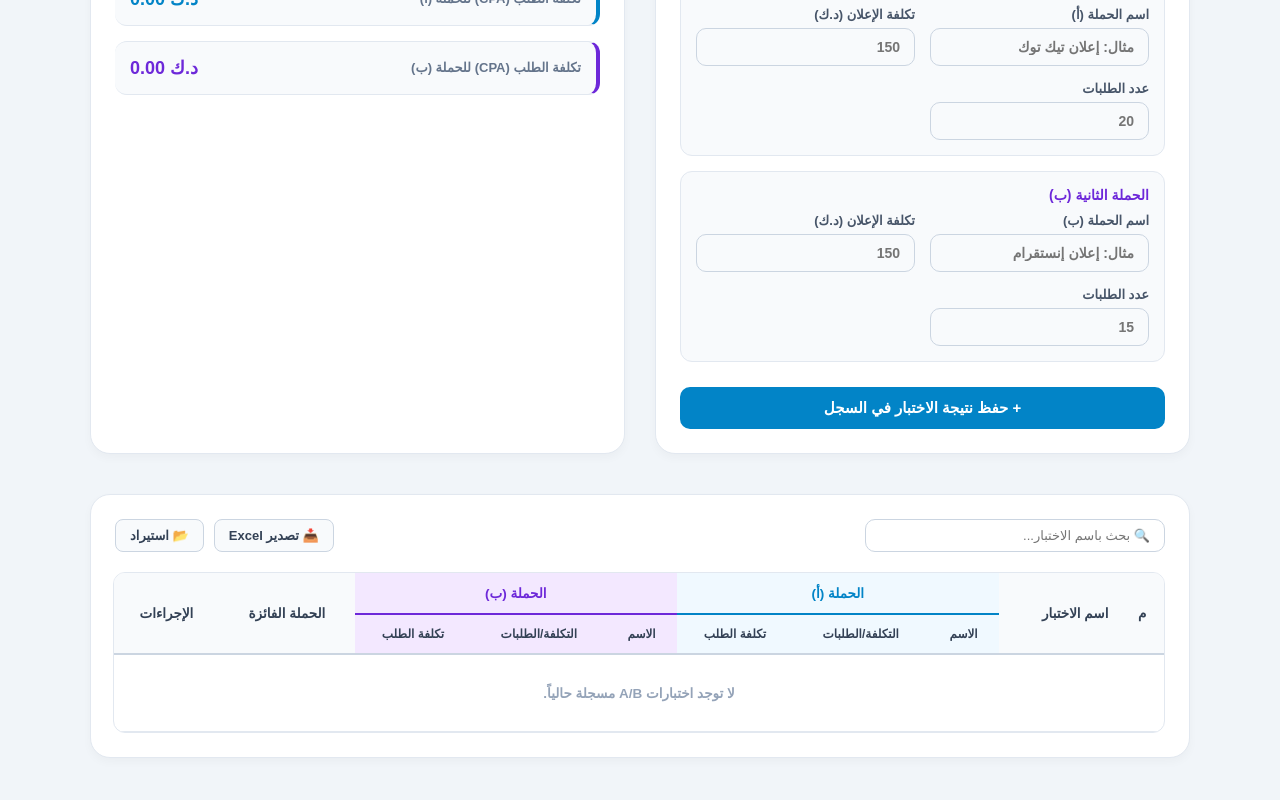
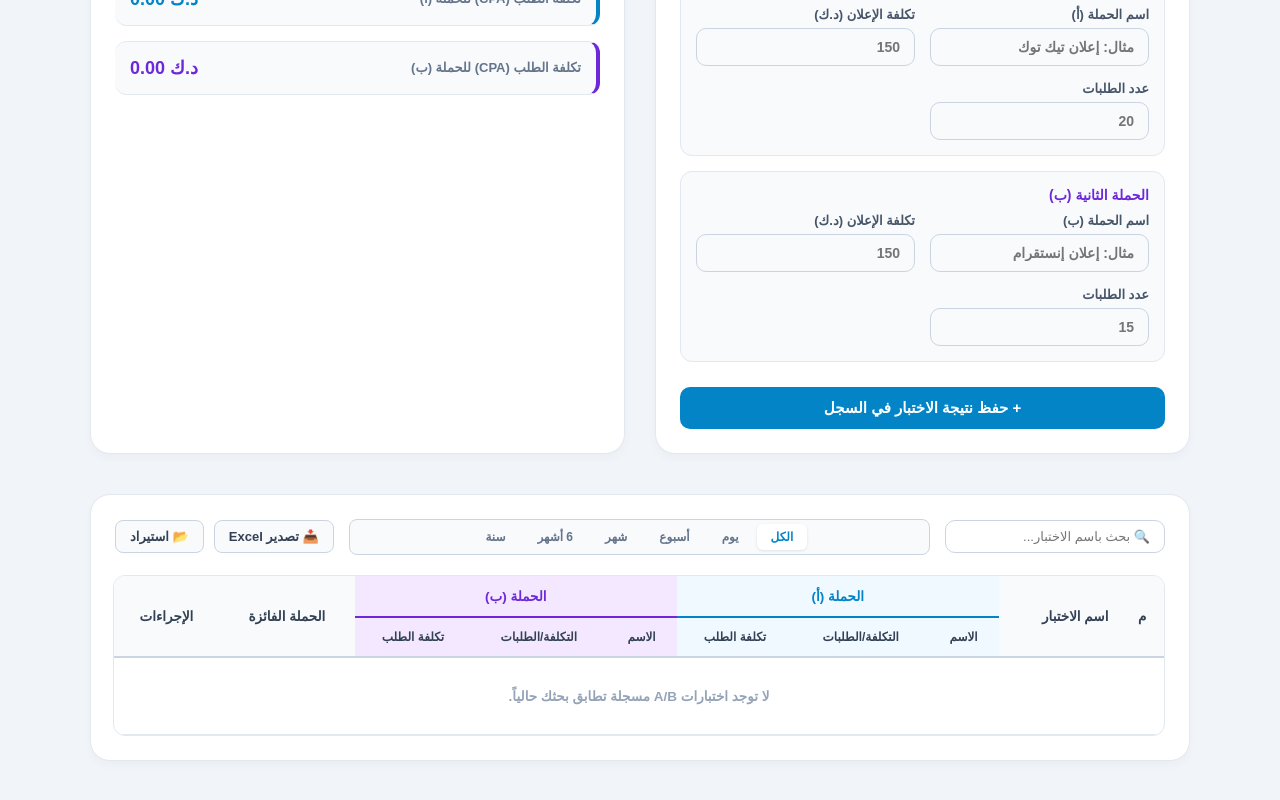
Before and after one commit to engaziasa-lang/engazia-app, a Next.js app: page /hub/kw/ab-test in a window 1280 px wide. Shown: the part 326-1126 px from the top of the page. Built offline with nearby package versions, Linux system fonts and the light colour scheme.

Commit message:
Update page.tsx

```diff
--- a/app/hub/kw/ab-test/page.tsx
+++ b/app/hub/kw/ab-test/page.tsx
@@ -16,6 +16,7 @@ interface ABTestItem {
   campBCpa: number;
   winner: string;
   createdAt?: string;
+  createdAtTimestamp?: number; // للفرز الزمني
 }
 
 export default function ABTestingCalculatorKW() {
@@ -33,6 +34,7 @@ export default function ABTestingCalculatorKW() {
 
   const [items, setItems] = useState<ABTestItem[]>([]);
   const [searchQuery, setSearchQuery] = useState<string>('');
+  const [timeFilter, setTimeFilter] = useState<'all' | 'day' | 'week' | 'month' | '6months' | 'year'>('all');
   const [editingId, setEditingId] = useState<string | null>(null);
 
   const [isClient, setIsClient] = useState(false);
@@ -95,8 +97,16 @@ export default function ABTestingCalculatorKW() {
       searchPH: '🔍 بحث باسم الاختبار...',
       exportBtn: '📥 تصدير Excel',
       importBtn: '📂 استيراد',
+      filter: {
+        all: 'الكل',
+        day: 'يوم',
+        week: 'أسبوع',
+        month: 'شهر',
+        sixMonths: '6 أشهر',
+        year: 'سنة'
+      },
       table: {
-        noRecords: 'لا توجد اختبارات A/B مسجلة حالياً.',
+        noRecords: 'لا توجد اختبارات A/B مسجلة تطابق بحثك حالياً.',
         th1: 'م',
         th2: 'اسم الاختبار',
         campAHeader: 'الحملة (أ)',
@@ -105,7 +115,9 @@ export default function ABTestingCalculatorKW() {
         colSpendOrders: 'التكلفة/الطلبات',
         colCpa: 'تكلفة الطلب',
         winnerCol: 'الحملة الفائزة',
-        actions: 'الإجراءات'
+        actions: 'الإجراءات',
+        totalLabel: 'إجمالي الاختبارات المسجلة',
+        testsCount: 'اختبار'
       },
       alerts: {
         limit: '🔒 عذراً، لقد استهلكت الحد التجريبي (3 سجلات). يرجى ترقية حسابك لفتح السعة الكاملة بلا حدود!',
@@ -151,8 +163,16 @@ export default function ABTestingCalculatorKW() {
       searchPH: '🔍 Search by test name...',
       exportBtn: '📥 Export Excel',
       importBtn: '📂 Import',
+      filter: {
+        all: 'All',
+        day: '1 Day',
+        week: '1 Week',
+        month: '1 Month',
+        sixMonths: '6 Months',
+        year: '1 Year'
+      },
       table: {
-        noRecords: 'No A/B tests currently registered.',
+        noRecords: 'No A/B tests found matching your search.',
         th1: '#',
         th2: 'Test Name',
         campAHeader: 'Campaign (A)',
@@ -161,7 +181,9 @@ export default function ABTestingCalculatorKW() {
         colSpendOrders: 'Spend/Orders',
         colCpa: 'CPA',
         winnerCol: 'Winning Campaign',
-        actions: 'Actions'
+        actions: 'Actions',
+        totalLabel: 'Total Saved Tests',
+        testsCount: 'test(s)'
       },
       alerts: {
         limit: '🔒 Sorry, you reached the trial limit (3 records). Please upgrade to unlock unlimited access!',
@@ -194,10 +216,10 @@ export default function ABTestingCalculatorKW() {
     if (cpaA > 0 && cpaB > 0) {
       if (cpaA < cpaB) {
         winnerText = `${text.winnerA} - ${campAName || (lang === 'ar' ? 'بدون اسم' : 'Unnamed')}`;
-        winnerColor = '#0284c7'; // الأزرق الكويتي للحملة أ
+        winnerColor = '#0284c7';
       } else if (cpaB < cpaA) {
         winnerText = `${text.winnerB} - ${campBName || (lang === 'ar' ? 'بدون اسم' : 'Unnamed')}`;
-        winnerColor = '#6d28d9'; // البنفسجي للحملة ب
+        winnerColor = '#6d28d9';
       } else {
         winnerText = text.tie;
         winnerColor = '#d97706';
@@ -237,6 +259,7 @@ export default function ABTestingCalculatorKW() {
     const timeOptions: Intl.DateTimeFormatOptions = { hour: 'numeric', minute: 'numeric', hour12: true };
     const localeStr = lang === 'ar' ? 'ar-KW' : 'en-KW';
     const formattedDate = `${now.toLocaleDateString(localeStr)} - ${now.toLocaleTimeString(localeStr, timeOptions)}`;
+    const currentTimestamp = Date.now();
 
     const newItemData = {
       testName,
@@ -249,16 +272,16 @@ export default function ABTestingCalculatorKW() {
       campBOrders: ordersB,
       campBCpa: Number(cpaB.toFixed(2)),
       winner: winnerText.replace('🏆 الفائز: ', '').replace('🏆 Winner: ', ''),
-      createdAt: formattedDate
+      createdAtTimestamp: currentTimestamp
     };
 
     if (editingId) {
-      const updated = items.map(item => item.id === editingId ? { ...item, ...newItemData, createdAt: item.createdAt || formattedDate } : item);
+      const updated = items.map(item => item.id === editingId ? { ...item, ...newItemData, createdAt: item.createdAt || formattedDate, createdAtTimestamp: item.createdAtTimestamp || currentTimestamp } : item);
       saveToLocalStorage(updated);
       setEditingId(null);
       alert(text.alerts.updateSuccess);
     } else {
-      const newItem: ABTestItem = { id: Date.now().toString(), ...newItemData };
+      const newItem: ABTestItem = { id: Date.now().toString(), ...newItemData, createdAt: formattedDate };
       saveToLocalStorage([...items, newItem]);
       alert(text.alerts.saveSuccess);
     }
@@ -285,8 +308,29 @@ export default function ABTestingCalculatorKW() {
     }
   };
 
+  // الفرز الزمني والبحث
+  const filteredItems = items.filter(item => {
+    const matchesSearch = (item?.testName || '').toLowerCase().includes((searchQuery || '').toLowerCase());
+    if (!matchesSearch) return false;
+
+    if (timeFilter === 'all') return true;
+    if (!item.createdAtTimestamp) return true;
+
+    const now = Date.now();
+    const diff = now - item.createdAtTimestamp;
+    const dayMs = 24 * 60 * 60 * 1000;
+
+    if (timeFilter === 'day') return diff <= dayMs;
+    if (timeFilter === 'week') return diff <= 7 * dayMs;
+    if (timeFilter === 'month') return diff <= 30 * dayMs;
+    if (timeFilter === '6months') return diff <= 180 * dayMs;
+    if (timeFilter === 'year') return diff <= 365 * dayMs;
+
+    return true;
+  });
+
   const handleExportExcel = () => {
-    if (items.length === 0) {
+    if (filteredItems.length === 0) {
       alert(text.alerts.noDataExp);
       return;
     }
@@ -299,6 +343,7 @@ export default function ABTestingCalculatorKW() {
             table { border-collapse: collapse; width: 100%; font-family: sans-serif; }
             th, td { border: 1px solid #cbd5e1; padding: 8px; text-align: center; }
             th { background-color: #f8fafc; font-weight: bold; color: #334155; }
+            .tfoot-row td { background-color: #f1f5f9; font-weight: bold; color: #0f172a; }
           </style>
         </head>
         <body>
@@ -308,6 +353,7 @@ export default function ABTestingCalculatorKW() {
               <tr>
                 <th>${text.table.th1}</th>
                 <th>${text.table.th2}</th>
+                <th>Date / Time</th>
                 <th>A Name</th>
                 <th>A Spend</th>
                 <th>A Orders</th>
@@ -322,11 +368,12 @@ export default function ABTestingCalculatorKW() {
             <tbody>
     `;
 
-    items.forEach((row, idx) => {
+    filteredItems.forEach((row, idx) => {
       tableHtml += `
         <tr>
           <td>${idx + 1}</td>
           <td>${row.testName}</td>
+          <td>${row.createdAt || '-'}</td>
           <td>${row.campAName}</td>
           <td>${row.campASpend}</td>
           <td>${row.campAOrders}</td>
@@ -342,6 +389,12 @@ export default function ABTestingCalculatorKW() {
 
     tableHtml += `
             </tbody>
+            <tfoot>
+              <tr class="tfoot-row">
+                <td colspan="11">${text.table.totalLabel}</td>
+                <td>${filteredItems.length} ${text.table.testsCount}</td>
+              </tr>
+            </tfoot>
           </table>
         </body>
       </html>
@@ -374,10 +427,6 @@ export default function ABTestingCalculatorKW() {
       };
     }
   };
-
-  const filteredItems = items.filter(item =>
-    (item?.testName || '').toLowerCase().includes((searchQuery || '').toLowerCase())
-  );
 
   return (
     <div className="tool-container" style={{ direction: lang === 'ar' ? 'rtl' : 'ltr' }}>
@@ -425,9 +474,17 @@ export default function ABTestingCalculatorKW() {
         .primary .result-value { font-size: 20px; color: #ffffff; direction: ltr; }
 
         .table-section { background: #ffffff; border-radius: 20px; padding: 24px; border: 1px solid #e2e8f0; box-shadow: 0 4px 10px rgba(0,0,0,0.03); margin-top: 20px; text-align: ${lang === 'ar' ? 'right' : 'left'}; }
+
+        /* أدوات الفرز والبحث */
         .table-toolbar { display: flex; justify-content: space-between; align-items: center; margin-bottom: 20px; flex-wrap: wrap; gap: 15px; flex-direction: ${lang === 'ar' ? 'row' : 'row-reverse'}; }
-        .search-input { padding: 8px 14px; border: 1px solid #cbd5e1; border-radius: 10px; font-family: inherit; font-size: 13px; outline: none; width: 100%; max-width: 300px; box-sizing: border-box; text-align: ${lang === 'ar' ? 'right' : 'left'}; transition: all 0.2s; }
+        .search-input { padding: 8px 14px; border: 1px solid #cbd5e1; border-radius: 10px; font-family: inherit; font-size: 13px; outline: none; width: 100%; max-width: 220px; box-sizing: border-box; text-align: ${lang === 'ar' ? 'right' : 'left'}; transition: all 0.2s; }
         .search-input:focus { border-color: #0284c7; box-shadow: 0 0 0 2px rgba(2, 132, 199, 0.15); }
+
+        .filter-row { display: flex; background: #f8fafc; border: 1px solid #cbd5e1; border-radius: 8px; padding: 4px; gap: 4px; overflow-x: auto; flex: 1; justify-content: center; min-width: 300px; }
+        .filter-btn { background: transparent; border: none; padding: 6px 14px; border-radius: 6px; font-size: 12px; font-weight: 700; color: #64748b; cursor: pointer; transition: 0.2s; font-family: inherit; white-space: nowrap; }
+        .filter-btn:hover { color: #0f172a; background: #e2e8f0; }
+        .filter-btn.active { background: #ffffff; color: #0284c7; box-shadow: 0 1px 3px rgba(0,0,0,0.1); }
+
         .table-btns { display: flex; gap: 10px; flex-wrap: wrap; }
         .t-btn { padding: 8px 14px; border-radius: 8px; font-weight: 700; font-size: 13px; cursor: pointer; border: 1px solid #cbd5e1; background: #f8fafc; color: #334155; font-family: inherit; display: flex; align-items: center; justify-content: center; transition: all 0.2s; }
         .t-btn:hover { background: #f1f5f9; color: #0284c7; border-color: #0284c7; }
@@ -436,6 +493,7 @@ export default function ABTestingCalculatorKW() {
         .data-table { width: 100%; border-collapse: collapse; font-size: 13.5px; min-width: 900px; }
         .data-table th { background: #f8fafc; padding: 12px; text-align: center; border-bottom: 2px solid #cbd5e1; font-weight: 800; color: #334155; white-space: nowrap; }
         .data-table td { padding: 12px; border-bottom: 1px solid #e2e8f0; color: #0f172a; font-weight: 600; vertical-align: middle; text-align: center; }
+        .data-table tfoot td { background: #f1f5f9; font-weight: 900; color: #0f172a; border-top: 2px solid #cbd5e1; }
 
         .trial-badge { background: #fef3c7; color: #92400e; padding: 4px 10px; border-radius: 8px; font-size: 12px; font-weight: 800; }
 
@@ -564,6 +622,16 @@ export default function ABTestingCalculatorKW() {
             value={searchQuery}
             onChange={(e) => setSearchQuery(e.target.value)}
           />
+
+          <div className="filter-row">
+            <button className={`filter-btn ${timeFilter === 'all' ? 'active' : ''}`} onClick={() => setTimeFilter('all')}>{text.filter.all}</button>
+            <button className={`filter-btn ${timeFilter === 'day' ? 'active' : ''}`} onClick={() => setTimeFilter('day')}>{text.filter.day}</button>
+            <button className={`filter-btn ${timeFilter === 'week' ? 'active' : ''}`} onClick={() => setTimeFilter('week')}>{text.filter.week}</button>
+            <button className={`filter-btn ${timeFilter === 'month' ? 'active' : ''}`} onClick={() => setTimeFilter('month')}>{text.filter.month}</button>
+            <button className={`filter-btn ${timeFilter === '6months' ? 'active' : ''}`} onClick={() => setTimeFilter('6months')}>{text.filter.sixMonths}</button>
+            <button className={`filter-btn ${timeFilter === 'year' ? 'active' : ''}`} onClick={() => setTimeFilter('year')}>{text.filter.year}</button>
+          </div>
+
           <div className="table-btns">
             <button className="t-btn" onClick={handleExportExcel}>{text.exportBtn}</button>
             <button className="t-btn" onClick={() => fileInputRef.current?.click()}>{text.importBtn}</button>
@@ -608,11 +676,11 @@ export default function ABTestingCalculatorKW() {
                     </td>
                     <td style={{ fontWeight: 800, color: '#0284c7', background: '#f8fafc' }}>{item.campAName}</td>
                     <td style={{ background: '#f8fafc', fontSize: '12.5px' }}>{item.campASpend} {text.currency} <br/> <span style={{ color: '#64748b' }}>({item.campAOrders} orders)</span></td>
-                    <td style={{ fontWeight: 900, background: '#f8fafc', color: '#0f172a' }}>{item.campACpa}</td>
+                    <td style={{ fontWeight: 900, background: '#f8fafc', color: '#0f172a' }}>{item.campACpa} {text.currency}</td>
 
                     <td style={{ fontWeight: 800, color: '#6d28d9' }}>{item.campBName}</td>
                     <td style={{ fontSize: '12.5px' }}>{item.campBSpend} {text.currency} <br/> <span style={{ color: '#64748b' }}>({item.campBOrders} orders)</span></td>
-                    <td style={{ fontWeight: 900, color: '#0f172a' }}>{item.campBCpa}</td>
+                    <td style={{ fontWeight: 900, color: '#0f172a' }}>{item.campBCpa} {text.currency}</td>
 
                     <td>
                       <span style={{ color: '#fff', background: item.winner.includes('(أ)') || item.winner.includes('A') ? '#0284c7' : item.winner.includes('(ب)') || item.winner.includes('B') ? '#6d28d9' : '#d97706', padding: '4px 8px', borderRadius: '6px', fontSize: '12px', fontWeight: 800 }}>
@@ -629,6 +697,14 @@ export default function ABTestingCalculatorKW() {
                 ))
               )}
             </tbody>
+            {filteredItems.length > 0 && (
+              <tfoot>
+                <tr className="tfoot-row">
+                  <td colSpan={11} style={{ textAlign: 'center' }}>{text.table.totalLabel}</td>
+                  <td>{filteredItems.length} {text.table.testsCount}</td>
+                </tr>
+              </tfoot>
+            )}
           </table>
         </div>
       </div>
```
